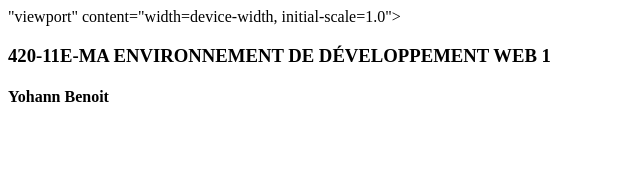
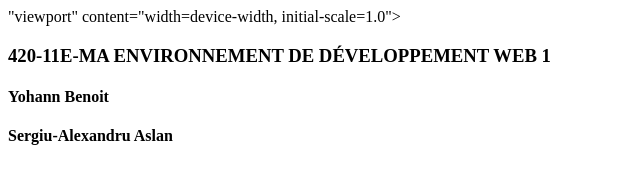
Before and after one commit to Ybenoit96/TestGit, a plain HTML site: page index.html in a window 1280 px wide. Shown: the whole page, without its empty margins (0-640 px from the left). Drawn offline with Linux system fonts and the light colour scheme.

Commit message:
Update index.html

```diff
--- a/index.html
+++ b/index.html
@@ -9,5 +9,6 @@
  <body>
     <h3>420-11E-MA ENVIRONNEMENT DE DÉVELOPPEMENT WEB 1</h3>
     <h4>Yohann Benoit</h4>
+    <h4>Sergiu-Alexandru Aslan</h4>
  </body>
  </html>
```
